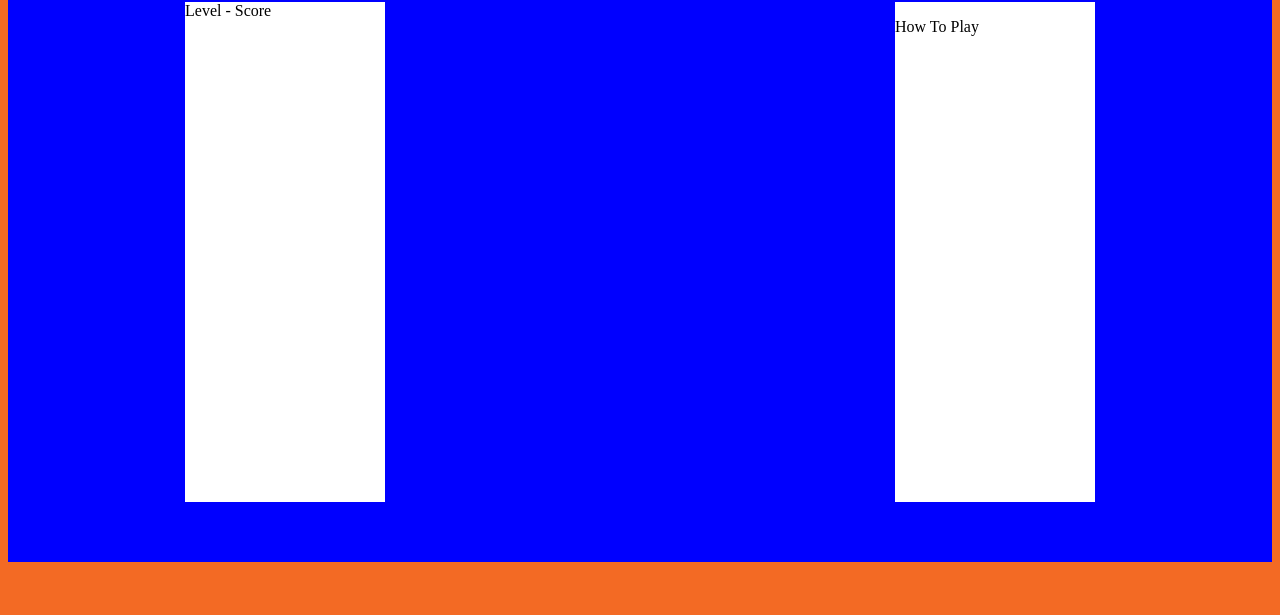
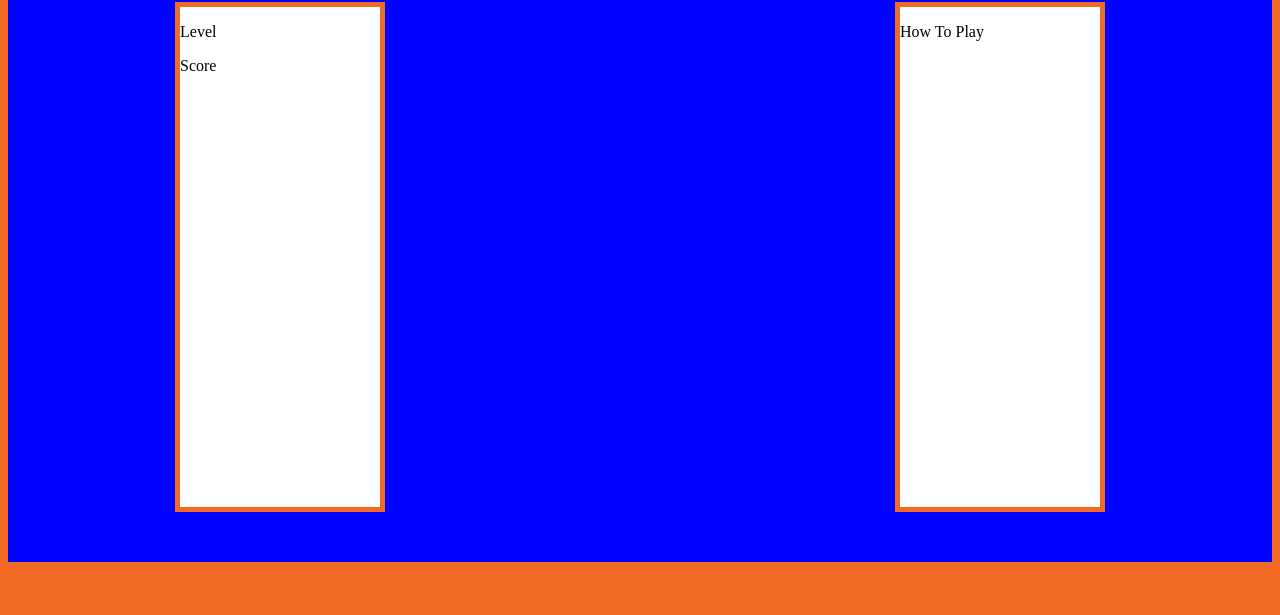
Before and after one commit to CHZMKL/game-time, a website: page index.html in a window 1280 px wide. Shown: the part 185-800 px from the top of the page. Drawn offline with Linux system fonts and the light colour scheme.

```diff
--- a/index.html
+++ b/index.html
@@ -13,7 +13,10 @@
 </section>
 
 <section class="middle-container">
-  <section class="level-score">Level - Score</section>
+  <section class="level-score">
+    <p class="level">Level</p>
+    <p class="score">Score</p>
+  </section>
     <body class="the-canvas">
       <canvas id="myCanvas" width="500" height="500"></canvas>
     </body>
--- a/styles.css
+++ b/styles.css
@@ -30,6 +30,7 @@
   height: 500px;
   width: 200px;
   background-color: white;
+  border: 5px solid #F36A24;
 }
 
 canvas {
@@ -43,4 +44,5 @@
   height: 500px;
   width: 200px;
   background-color: white;
+  border: 5px solid #F36A24;
 }
```
Also changed, not shown: fonts/Scoreboard.ttf (added), fonts/denbronccust.ttf (added).
